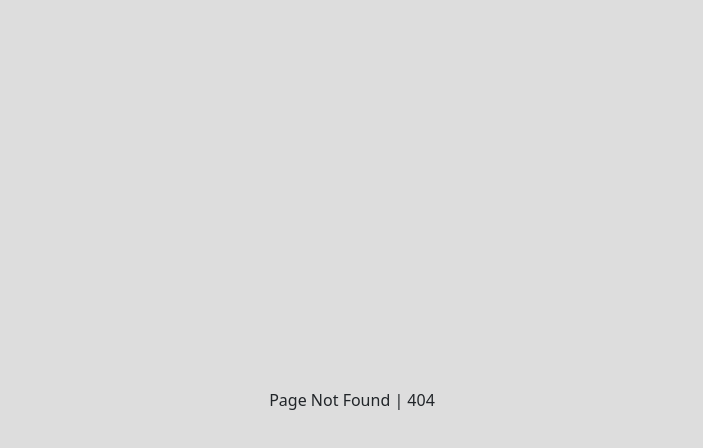
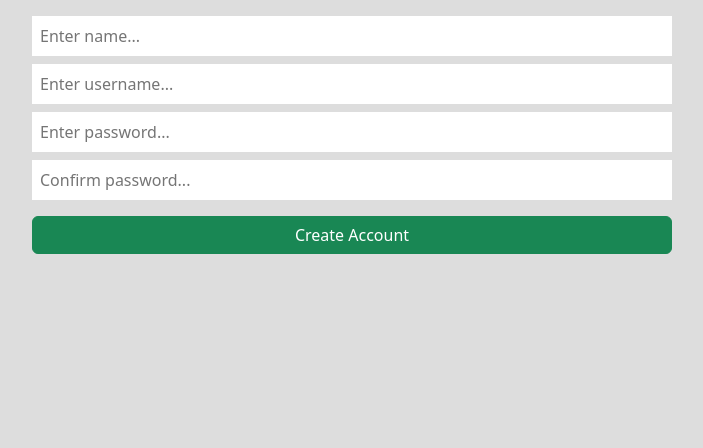
Before and after one commit to mern-trainer/sangeetha-batch, a React (Create React App) app: page /form in a window 1280 px wide. Before the commit this address had no page. Shown: the top 448 px of the page, without its empty margins (288-991 px from the left). Built offline with nearby package versions, Linux system fonts and the light colour scheme.

Commit message:
form and formik

```diff
--- a/package.json
+++ b/package.json
@@ -7,6 +7,7 @@
         "@testing-library/react": "^13.4.0",
         "@testing-library/user-event": "^13.5.0",
         "bootstrap": "^5.3.3",
+        "formik": "^2.4.6",
         "react": "^18.3.1",
         "react-bootstrap": "^2.10.5",
         "react-dom": "^18.3.1",
--- a/src/Components/NavBar.jsx
+++ b/src/Components/NavBar.jsx
@@ -1,19 +1,15 @@
 import { Container, Image, Nav, Navbar, NavDropdown } from "react-bootstrap"
+import { Link } from "react-router-dom"
 
 const TopMenu = () => {
     return <Navbar expand="md" className="bg-body-tertiary">
         <Container fluid>
             <Navbar.Brand href="#home">
-                <Image src="./logo.png" height={40}/>
+                <Image src="../logo.png" height={40}/>
             </Navbar.Brand>
             <Navbar.Toggle aria-controls="basic-navbar-nav" />
             <Navbar.Collapse id="basic-navbar-nav">
-                <Nav className="me-auto">
-                    <Nav.Link href="#home">Home</Nav.Link>
-                    <Nav.Link href="#link">Shop</Nav.Link>
-                    <Nav.Link href="#link">About Us</Nav.Link>
-                    <Nav.Link href="#link">Contact Us</Nav.Link>
-                </Nav>
+               <Link to={"/shop"}>Shop</Link>
             </Navbar.Collapse>
         </Container>
     </Navbar>
--- a/src/Pages/CartPage.jsx
+++ b/src/Pages/CartPage.jsx
@@ -1,3 +1,4 @@
+import TopMenu from "../Components/NavBar"
 import ProductList from "../Components/ProductList"
 import { useCart } from "../Providers/CartProvider"
 import { Container, Row } from "react-bootstrap"
@@ -8,6 +9,7 @@ const CartPage = () => {
     const { cartList, setCartList } = useCart()
 
     return <div>
+        <TopMenu />
         <h3 className="my-5">Cart List</h3>
         <Container fluid>
             <Row>
--- /dev/null
+++ b/src/Pages/Form.jsx
@@ -0,0 +1,32 @@
+import React, { useState } from 'react'
+
+const Form = () => {
+
+    const [formData, setFormData] = useState({
+        name: "", username: "", password: "", confirm_password: ""
+    })
+
+    const handleChange = (event) => {
+        const { name, value } = event.target;
+        setFormData({ ...formData, [name]: value.toLowerCase() })
+    }
+
+    const handleSubmit = (event) => {
+        event.preventDefault()
+        console.log(formData)
+    }
+
+    return (
+        <div className='d-flex justify-content-center mt-3'>
+            <form onSubmit={handleSubmit} className='w-50 d-flex flex-column gap-2'>
+                <input onChange={handleChange} value={formData.name} type="text" name="name" placeholder="Enter name..." className='p-2 border-0 ' style={{outline: 0}}/>
+                <input onChange={handleChange} value={formData.username} type="text" name="username" placeholder="Enter username..." className='p-2 border-0 ' style={{outline: 0}}/>
+                <input onChange={handleChange} value={formData.password} type="password" name="password" placeholder="Enter password..." className='p-2 border-0 ' style={{outline: 0}}/>
+                <input onChange={handleChange} value={formData.confirm_password} type="password" name="confirm_password" placeholder="Confirm password..." className='p-2 border-0 ' style={{outline: 0}}/>
+                <button className='btn btn-success w-100 mt-2'>Create Account</button>
+            </form>
+        </div>
+    )
+}
+
+export default Form
--- /dev/null
+++ b/src/Pages/Formik.jsx
@@ -0,0 +1,31 @@
+import { useFormik } from 'formik'
+import React, { useState } from 'react'
+
+const Formik = () => {
+
+    const formik = useFormik({
+        initialValues: {
+            name: "",
+            username: "",
+            password: "",
+            confirm_password: ""
+        },
+        onSubmit: (values) => {
+            console.log(values)
+        }
+    })
+
+    return (
+        <div className='d-flex justify-content-center mt-3'>
+            <form onSubmit={formik.handleSubmit} className='w-50 d-flex flex-column gap-2'>
+                <input onChange={formik.handleChange} value={formik.values.name} type="text" name="name" placeholder="Enter name..." className='p-2 border-0 ' style={{outline: 0}}/>
+                <input onChange={formik.handleChange} value={formik.values.username} type="text" name="username" placeholder="Enter username..." className='p-2 border-0 ' style={{outline: 0}}/>
+                <input onChange={formik.handleChange} value={formik.values.password} type="password" name="password" placeholder="Enter password..." className='p-2 border-0 ' style={{outline: 0}}/>
+                <input onChange={formik.handleChange} value={formik.values.confirm_password} type="password" name="confirm_password" placeholder="Confirm password..." className='p-2 border-0 ' style={{outline: 0}}/>
+                <button type="submit" className='btn btn-success w-100 mt-2'>Create Account</button>
+            </form>
+        </div>
+    )
+}
+
+export default Formik
--- a/src/Pages/ShopPage.jsx
+++ b/src/Pages/ShopPage.jsx
@@ -4,6 +4,7 @@ import { useCart } from "../Providers/CartProvider"
 import { Container, Row } from "react-bootstrap"
 import { useNavigate } from "react-router-dom"
 import { FaShoppingBag } from "react-icons/fa"
+import TopMenu from "../Components/NavBar"
 
 
 const ShopPage = () => {
@@ -44,6 +45,7 @@ const ShopPage = () => {
     }
 
     return <div>
+        <TopMenu />
         <FaShoppingBag size={30} cursor={"pointer"} onClick={handleNavigation}/>
         <Container fluid>
             <Row>
--- a/src/Pages/SingleProduct.jsx
+++ b/src/Pages/SingleProduct.jsx
@@ -1,5 +1,6 @@
 import React, { Fragment, useEffect, useState } from 'react'
 import { useParams } from 'react-router-dom'
+import TopMenu from '../Components/NavBar'
 
 const SingleProduct = () => {
 
@@ -21,6 +22,7 @@ const SingleProduct = () => {
 
     return (
         <Fragment>
+            <TopMenu />
             {
                 product && <div className='d-flex justify-content-between'>
                     <div className='w-100'>
--- a/src/Routes/Router.jsx
+++ b/src/Routes/Router.jsx
@@ -5,11 +5,17 @@ import TodoPage from '../Pages/TodoPage'
 import PageNotFound from '../Components/PageNotFound'
 import CartPage from '../Pages/CartPage'
 import SingleProduct from '../Pages/SingleProduct'
+import TopMenu from '../Components/NavBar'
+import Formik from '../Pages/Formik'
+import Form from '../Pages/Form'
 
 const Router = () => {
     return <BrowserRouter>
         <Routes>
             <Route path="/shop" Component={ShopPage} />
+            <Route path="/" Component={TopMenu} />
+            <Route path="/formik" Component={Formik} />
+            <Route path="/form" Component={Form} />
             <Route path="/view/:product_id" Component={SingleProduct} />
             <Route path="/cart" Component={CartPage} />
             <Route path="/todo" Component={TodoPage} />
--- a/src/index.js
+++ b/src/index.js
@@ -6,6 +6,7 @@ import { Fragment } from 'react';
 import { Toaster } from 'react-hot-toast';
 import { ContextProvider } from './Providers/CounterProvider';
 import { CartProvider } from './Providers/CartProvider';
+import TopMenu from './Components/NavBar';
 
 const root = ReactDOM.createRoot(document.getElementById('root'));
 
```
Also changed, not shown: 1 other file (tests, documents, lock files or other folders).
